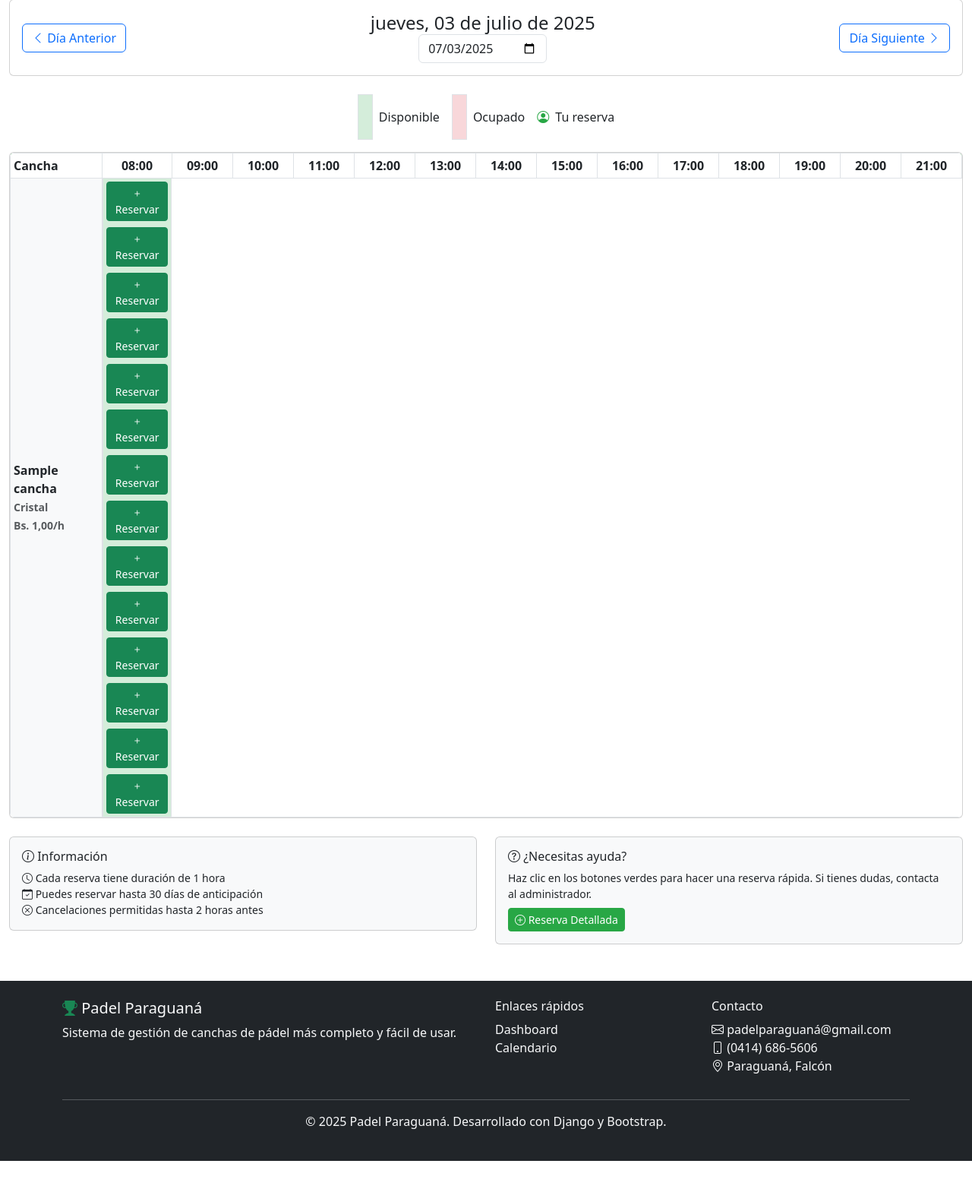
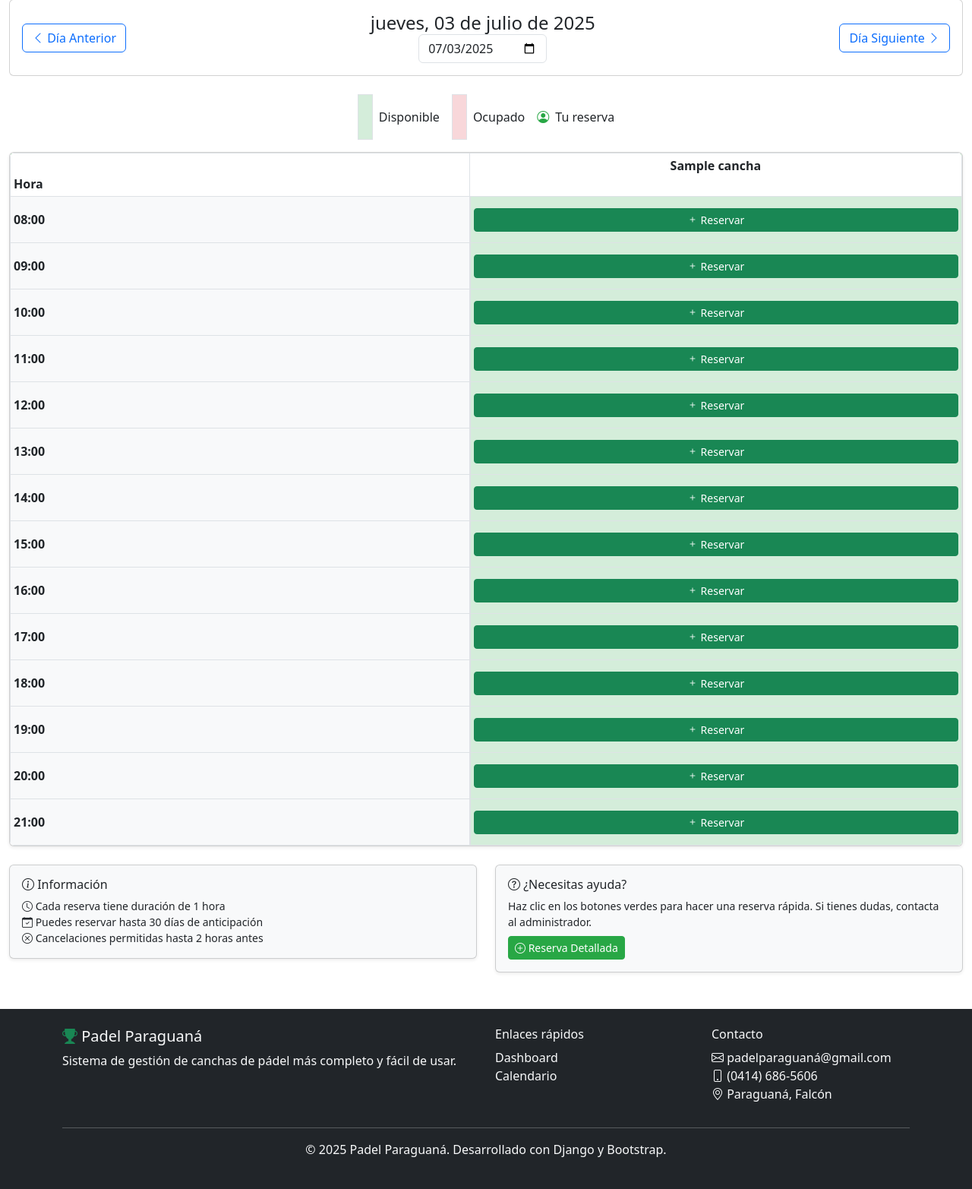
Before and after one commit to Chente000/padel_club1, a Django app: page /reservas/calendario/ in a window 1280 px wide. Shown: the part 144-1709 px from the top of the page at 76% size. Before the commit the page ends 1672 px from the top, so only its background shows below. Run offline with Django 4.2, Linux system fonts and the light colour scheme; a user stored in the database is signed in; tables that the repository leaves empty hold one stand-in row (values such as "Sample post").

Commit message:
Programa listo
corrigiendo errores en el calendario reservas

```diff
--- a/gestion/admin.py
+++ b/gestion/admin.py
@@ -1,7 +1,3 @@
-"""
-Configuración del panel de administración de Django.
-Define cómo se muestran y administran los modelos en el admin.
-"""
 from django.contrib import admin
 from django.contrib.auth.admin import UserAdmin
 from django.utils.html import format_html
--- a/gestion/apps.py
+++ b/gestion/apps.py
@@ -1,6 +1,3 @@
-"""
-Configuración de la aplicación de gestión de canchas de pádel.
-"""
 from django.apps import AppConfig
 class GestionConfig(AppConfig):
     """Configuración de la aplicación gestion."""
--- a/gestion/forms.py
+++ b/gestion/forms.py
@@ -186,6 +186,7 @@
         if tarifa and tarifa <= 0:
             raise ValidationError('La tarifa debe ser un valor positivo.')
         return tarifa
+
 class ReservaForm(forms.ModelForm):
     """Formulario para crear reservas."""
 
--- a/gestion/models.py
+++ b/gestion/models.py
@@ -1,8 +1,3 @@
-"""
-Modelos del sistema de gestión de canchas de pádel.
-Este módulo contiene las clases de modelo que representan las entidades
-principales del sistema: Usuario, Cancha y Reserva.
-"""
 from django.contrib.auth.models import AbstractUser
 from django.db import models
 from django.core.validators import MinValueValidator, MaxValueValidator
--- a/gestion/test.py
+++ b/gestion/test.py
@@ -1,7 +1,3 @@
-"""
-Tests para la aplicación de gestión de canchas de pádel.
-Define tests unitarios y de integración para todos los componentes.
-"""
 from django.test import TestCase, Client
 from django.contrib.auth import get_user_model
 from django.urls import reverse
--- a/gestion/urls.py
+++ b/gestion/urls.py
@@ -1,7 +1,3 @@
-"""
-Configuración de URLs para la aplicación de gestión de canchas de pádel.
-Define todas las rutas de la aplicación organizadas por funcionalidad.
-"""
 from django.urls import path
 from . import views
 urlpatterns = [
--- a/gestion/views.py
+++ b/gestion/views.py
@@ -1,8 +1,3 @@
-"""
-Vistas para la aplicación de gestión de canchas de pádel.
-Define todas las vistas necesarias para el funcionamiento del sistema,
-incluyendo autenticación, gestión de reservas, canchas y administración.
-"""
 from django.shortcuts import render, redirect, get_object_or_404
 from django.contrib.auth import login, logout, authenticate
 from django.contrib.auth.decorators import login_required, user_passes_test
@@ -256,6 +251,7 @@
         return redirect('admin_reservas')
     else:
         return redirect('mis_reservas')
+
 @login_required
 @user_passes_test(es_jugador_o_admin)
 def calendario_reservas(request):
@@ -278,30 +274,19 @@
 
     # Crear matriz de disponibilidad
     calendario_data = []
-    for cancha in canchas:
-        cancha_data = {
-            'cancha': cancha,
-            'horarios': []
+    for hora in horarios:
+        hora_data = {
+            'hora': hora,
+            'canchas': []
         }
-
-        reservas_del_dia = cancha.get_reservas_del_dia(fecha_seleccionada)
-        horarios_ocupados = {reserva.hora_inicio: reserva for reserva in reservas_del_dia}
-
-        for horario in horarios:
-            if horario in horarios_ocupados:
-                cancha_data['horarios'].append({
-                    'hora': horario,
-                    'disponible': False,
-                    'reserva': horarios_ocupados[horario]
-                })
-            else:
-                cancha_data['horarios'].append({
-                    'hora': horario,
-                    'disponible': True,
-                    'reserva': None
-                })
-
-        calendario_data.append(cancha_data)
+        for cancha in canchas:
+            reserva = cancha.get_reservas_del_dia(fecha_seleccionada).filter(hora_inicio=hora).first()
+            hora_data['canchas'].append({
+                'cancha': cancha,
+                'reserva': reserva,
+                'disponible': not reserva
+            })
+        calendario_data.append(hora_data)
 
     # Navegación de fechas
     fecha_anterior = fecha_seleccionada - timedelta(days=1)
@@ -313,8 +298,10 @@
         'fecha_siguiente': fecha_siguiente,
         'calendario_data': calendario_data,
         'horarios': horarios,
+        'canchas': canchas,
     }
     return render(request, 'gestion/calendario_reservas.html', context)
+
 @login_required
 @user_passes_test(es_jugador_o_admin)
 def reserva_rapida(request):
--- a/padel_club/settings.py
+++ b/padel_club/settings.py
@@ -1,7 +1,3 @@
-"""
-Configuración de Django para el proyecto padel_club.
-Generado por 'django-admin startproject' usando Django.
-"""
 from pathlib import Path
 import os
 # Build paths inside the project like this: BASE_DIR / 'subdir'.
--- a/padel_club/urls.py
+++ b/padel_club/urls.py
@@ -1,8 +1,3 @@
-"""
-Configuración de URLs para el proyecto padel_club.
-La lista `urlpatterns` enruta URLs a vistas. Para más información, ver:
-    https://docs.djangoproject.com/en/4.2/topics/http/urls/
-"""
 from django.contrib import admin
 from django.urls import path, include
 from django.conf import settings
--- a/templates/gestion/calendario_reservas.html
+++ b/templates/gestion/calendario_reservas.html
@@ -1,5 +1,8 @@
 {% extends 'base.html' %}
+{% load static %}
+
 {% block title %}Calendario de Reservas - Padel Paraguaná{% endblock %}
+
 {% block content %}
 <div class="container-fluid">
     <div class="row">
@@ -16,6 +19,8 @@
                             <i class="bi bi-plus-circle"></i>
                             Nueva Reserva
                         </a>
+                        {# Si aquí tenías un enlace a 'mis_reserva', asegúrate de que sea correcto. Ejemplo: #}
+                        {# <a href="{% url 'gestion:mis_reserva' %}" class="btn btn-outline-secondary">Mis Reservas</a> #}
                     </div>
                 </div>
             </div>
@@ -27,21 +32,21 @@
         <div class="col-12">
             <div class="card">
                 <div class="card-body">
-                    <div class="d-flex justify-content-between align-items-center">
-                        <a href="?fecha={{ fecha_anterior|date:'Y-m-d' }}" class="btn btn-outline-primary">
+                    <div class="d-flex justify-content-between align-items-center flex-wrap">
+                        <a href="?fecha={{ fecha_anterior|date:'Y-m-d' }}" class="btn btn-outline-primary mb-2 mb-md-0">
                             <i class="bi bi-chevron-left"></i>
                             Día Anterior
                         </a>
 
-                        <div class="text-center">
+                        <div class="text-center flex-grow-1 mx-2 mb-2 mb-md-0">
                             <h4 class="mb-0">{{ fecha_seleccionada|date:"l, d \d\e F \d\e Y" }}</h4>
                             <form method="get" class="d-inline">
                                 <input type="date" name="fecha" value="{{ fecha_seleccionada|date:'Y-m-d' }}"
-                                       class="form-control d-inline-block w-auto" onchange="this.form.submit()">
+                                    class="form-control d-inline-block w-auto" onchange="this.form.submit()">
                             </form>
                         </div>
 
-                        <a href="?fecha={{ fecha_siguiente|date:'Y-m-d' }}" class="btn btn-outline-primary">
+                        <a href="?fecha={{ fecha_siguiente|date:'Y-m-d' }}" class="btn btn-outline-primary mb-2 mb-md-0">
                             Día Siguiente
                             <i class="bi bi-chevron-right"></i>
                         </a>
@@ -74,70 +79,67 @@
     <!-- Calendario de disponibilidad -->
     <div class="row">
         <div class="col-12">
-            <div class="card">
+            <div class="card shadow-sm">
                 <div class="card-body p-0">
                     <div class="table-responsive">
-                        <table class="table table-bordered table-sm mb-0">
+                        <table class="table table-bordered table-sm mb-0 calendar-table">
                             <thead class="bg-primary text-white">
                                 <tr>
-                                    <th style="min-width: 120px;">Cancha</th>
-                                    {% for horario in horarios %}
+                                    <th style="min-width: 120px;">Hora</th>
+                                    {% for cancha in canchas %}
                                         <th class="text-center" style="min-width: 80px;">
-                                            {{ horario|time:"H:i" }}
+                                            {{ cancha.nombre }}
+                                            <br>
+                                            <small class="text-white-50">{{ cancha.get_tipo_pista_display }}</small>
                                         </th>
                                     {% endfor %}
                                 </tr>
                             </thead>
                             <tbody>
-                                {% for cancha_data in calendario_data %}
+                                {% for hora_data in calendario_data %} {# Iteramos sobre la lista de diccionarios de hora #}
                                     <tr>
                                         <td class="bg-light fw-bold align-middle">
-                                            <div>
-                                                <strong>{{ cancha_data.cancha.nombre }}</strong>
-                                                <br>
-                                                <small class="text-muted">
-                                                    {{ cancha_data.cancha.get_tipo_pista_display }}
-                                                    <br>
-                                                    Bs. {{ cancha_data.cancha.tarifa_hora }}/h
-                                                </small>
-                                            </div>
+                                            {{ hora_data.hora|time:"H:i" }}
                                         </td>
-                                        {% for horario_data in cancha_data.horarios %}
+                                        {% for cancha_data in hora_data.canchas %} {# Iteramos sobre la lista de diccionarios de cancha para esa hora #}
                                             <td class="p-1 text-center calendar-cell
-                                                {% if horario_data.disponible %}disponible{% else %}ocupado{% endif %}" style="min-width: 90px; max-width: 120px;"
+                                                {% if cancha_data.disponible %}disponible{% else %}ocupado{% endif %}"
                                                 data-cancha-id="{{ cancha_data.cancha.id }}"
                                                 data-fecha="{{ fecha_seleccionada|date:'Y-m-d' }}"
-                                                data-hora="{{ horario_data.hora|time:'H:i' }}">
+                                                data-hora="{{ hora_data.hora|time:'H:i' }}">
 
-                                                {% if horario_data.disponible %}
+                                                {% if cancha_data.disponible %}
                                                     <button class="btn btn-sm btn-success w-100 reserva-rapida"
                                                             data-cancha-id="{{ cancha_data.cancha.id }}"
                                                             data-cancha-nombre="{{ cancha_data.cancha.nombre }}"
                                                             data-fecha="{{ fecha_seleccionada|date:'Y-m-d' }}"
-                                                            data-hora="{{ horario_data.hora|time:'H:i' }}"
-                                                            data-precio="{{ cancha_data.cancha.tarifa_hora }}">
-                                                        <i class="bi bi-plus"></i>
-                                                        Reservar
+                                                            data-hora="{{ hora_data.hora|time:'H:i' }}"
+                                                            data-precio="{{ cancha_data.cancha.tarifa_hora|floatformat:2 }}">
+                                                        <i class="bi bi-plus"></i> Reservar
                                                     </button>
                                                 {% else %}
                                                     <div class="text-center">
-                                                        {% if horario_data.reserva.jugador == user %}
+                                                        {% if cancha_data.reserva.jugador == user %}
                                                             <i class="bi bi-person-circle text-primary fs-4" title="Tu reserva"></i>
                                                             <br>
                                                             <small class="text-primary fw-bold">Tu reserva</small>
                                                             <br>
                                                             <button class="btn btn-sm btn-outline-danger mt-1"
-                                                                    onclick="cancelarReserva({{ horario_data.reserva.id }})">
-                                                                <i class="bi bi-x"></i>
+                                                                    onclick="cancelarReserva({{ cancha_data.reserva.id }})">
+                                                                <i class="bi bi-x"></i> Cancelar
                                                             </button>
                                                         {% else %}
                                                             <i class="bi bi-person-fill text-muted fs-4"></i>
                                                             <br>
                                                             <small class="text-muted">Ocupado</small>
-                                                            {% if user.es_administrador %}
+                                                            {% if user.is_staff or user.is_superuser %} {# Puedes usar user.es_administrador si lo tienes #}
                                                                 <br>
                                                                 <small class="text-muted">
-                                                                    {{ horario_data.reserva.jugador.get_full_name|default:horario_data.reserva.jugador.username }}
+                                                                    {{ cancha_data.reserva.jugador.get_full_name|default:cancha_data.reserva.jugador.username }}
+                                                                    <br>
+                                                                    <a href="{% url 'ver_reserva' cancha_data.reserva.id %}" class="text-primary">
+                                                                        Ver Reserva
+                                                                    </a>
                                                                 </small>
                                                             {% endif %}
                                                         {% endif %}
@@ -158,7 +160,7 @@
     <!-- Información adicional -->
     <div class="row mt-4">
         <div class="col-md-6">
-            <div class="card bg-light">
+            <div class="card bg-light shadow-sm">
                 <div class="card-body">
                     <h6 class="card-title">
                         <i class="bi bi-info-circle"></i>
@@ -174,7 +176,7 @@
         </div>
 
         <div class="col-md-6">
-            <div class="card bg-light">
+            <div class="card bg-light shadow-sm">
                 <div class="card-body">
                     <h6 class="card-title">
                         <i class="bi bi-question-circle"></i>
@@ -222,7 +224,28 @@
         </div>
     </div>
 </div>
+
+{# Modal for confirmation of cancellation #}
+<div class="modal fade" id="confirmCancelModal" tabindex="-1" aria-labelledby="confirmCancelModalLabel" aria-hidden="true">
+    <div class="modal-dialog modal-sm">
+        <div class="modal-content">
+            <div class="modal-header bg-danger text-white">
+                <h5 class="modal-title" id="confirmCancelModalLabel"><i class="bi bi-exclamation-triangle-fill me-2"></i> Confirmar Cancelación</h5>
+                <button type="button" class="btn-close btn-close-white" data-bs-dismiss="modal" aria-label="Close"></button>
+            </div>
+            <div class="modal-body text-center">
+                <p>¿Estás seguro de que deseas cancelar esta reserva?</p>
+                <p class="text-danger small fw-bold">Esta acción no se puede deshacer.</p>
+            </div>
+            <div class="modal-footer justify-content-center">
+                <button type="button" class="btn btn-secondary" data-bs-dismiss="modal">No</button>
+                <button type="button" class="btn btn-danger" id="confirmCancelBtn">Sí, Cancelar</button>
+            </div>
+        </div>
+    </div>
+</div>
 {% endblock %}
+
 {% block extra_js %}
 <script>
 document.addEventListener('DOMContentLoaded', function() {
@@ -230,7 +253,8 @@
     let datosReserva = {};
 
     // Modal de reserva rápida
-    const modal = new bootstrap.Modal(document.getElementById('modalReservaRapida'));
+    const modalElement = document.getElementById('modalReservaRapida');
+    const modal = new bootstrap.Modal(modalElement);
     const contenidoConfirmacion = document.getElementById('contenidoConfirmacion');
     const btnConfirmar = document.getElementById('confirmarReserva');
 
@@ -248,7 +272,8 @@
             // Crear contenido del modal
             contenidoConfirmacion.innerHTML = `
                 <div class="text-center">
-                    <i class="bi bi-building display-4 text-primary mb-3"></i>
+                    {# CAMBIO AQUÍ: Usamos un ícono de checkmark verde en lugar del edificio #}
+                    <i class="bi bi-check-circle-fill display-4 text-success mb-3"></i>
                     <h5>Confirmar Reserva</h5>
                     <div class="table-responsive">
                         <table class="table table-borderless">
@@ -266,7 +291,7 @@
                             </tr>
                             <tr>
                                 <td><strong>Precio:</strong></td>
-                                <td>Bs. ${datosReserva.precio}</td>
+                                <td>Bs. ${parseFloat(datosReserva.precio).toFixed(2)}</td>
                             </tr>
                         </table>
                     </div>
@@ -336,26 +361,67 @@
     }
 
     function mostrarMensaje(tipo, mensaje) {
-        const alertas = document.querySelector('.container-fluid .row .col-12');
+        let alertasContainer = document.querySelector('.container-fluid .row .col-12');
+        if (!alertasContainer) {
+            alertasContainer = document.createElement('div');
+            alertasContainer.className = 'container-fluid mt-3';
+            document.body.prepend(alertasContainer);
+        }
+
         const alerta = document.createElement('div');
         alerta.className = `alert alert-${tipo} alert-dismissible fade show`;
         alerta.innerHTML = `
-            <i class="bi bi-${tipo === 'success' ? 'check-circle' : 'exclamation-triangle'}"></i>
+            <i class="bi bi-${tipo === 'success' ? 'check-circle' : 'exclamation-triangle'} me-2"></i>
             ${mensaje}
             <button type="button" class="btn-close" data-bs-dismiss="alert"></button>
         `;
 
-        alertas.insertBefore(alerta, alertas.firstChild);
+        alertasContainer.prepend(alerta);
 
-        // Auto-ocultar después de 5 segundos
         setTimeout(() => {
-            alerta.remove();
+            const bsAlert = bootstrap.Alert.getInstance(alerta);
+            if (bsAlert) {
+                bsAlert.dispose();
+            } else {
+                alerta.remove();
+            }
         }, 5000);
     }
 });
+
 // Función para cancelar reserva (llamada desde el template)
 function cancelarReserva(reservaId) {
-    if (confirm('¿Estás seguro de que deseas cancelar esta reserva?')) {
+    const confirmModalEl = document.getElementById('confirmCancelModal');
+    if (!confirmModalEl) {
+        const modalHtml = `
+            <div class="modal fade" id="confirmCancelModal" tabindex="-1" aria-labelledby="confirmCancelModalLabel" aria-hidden="true">
+                <div class="modal-dialog modal-sm">
+                    <div class="modal-content">
+                        <div class="modal-header bg-danger text-white">
+                            <h5 class="modal-title" id="confirmCancelModalLabel"><i class="bi bi-exclamation-triangle-fill me-2"></i> Confirmar Cancelación</h5>
+                            <button type="button" class="btn-close btn-close-white" data-bs-dismiss="modal" aria-label="Close"></button>
+                        </div>
+                        <div class="modal-body text-center">
+                            <p>¿Estás seguro de que deseas cancelar esta reserva?</p>
+                            <p class="text-danger small fw-bold">Esta acción no se puede deshacer.</p>
+                        </div>
+                        <div class="modal-footer justify-content-center">
+                            <button type="button" class="btn btn-secondary" data-bs-dismiss="modal">No</button>
+                            <button type="button" class="btn btn-danger" id="confirmCancelBtn">Sí, Cancelar</button>
+                        </div>
+                    </div>
+                </div>
+            </div>
+        `;
+        document.body.insertAdjacentHTML('beforeend', modalHtml);
+    }
+
+    const confirmModal = new bootstrap.Modal(document.getElementById('confirmCancelModal'));
+    confirmModal.show();
+
+    document.getElementById('confirmCancelBtn').onclick = function() {
+        confirmModal.hide();
+
         const form = document.createElement('form');
         form.method = 'POST';
         form.action = `{% url 'cancelar_reserva' 0 %}`.replace('0', reservaId);
@@ -368,8 +434,9 @@
         form.appendChild(csrfInput);
         document.body.appendChild(form);
         form.submit();
-    }
+    };
 }
+
 // Auto-refresh cada 5 minutos para mantener actualizado el calendario
 setInterval(function() {
     if (!document.hidden) {
```
